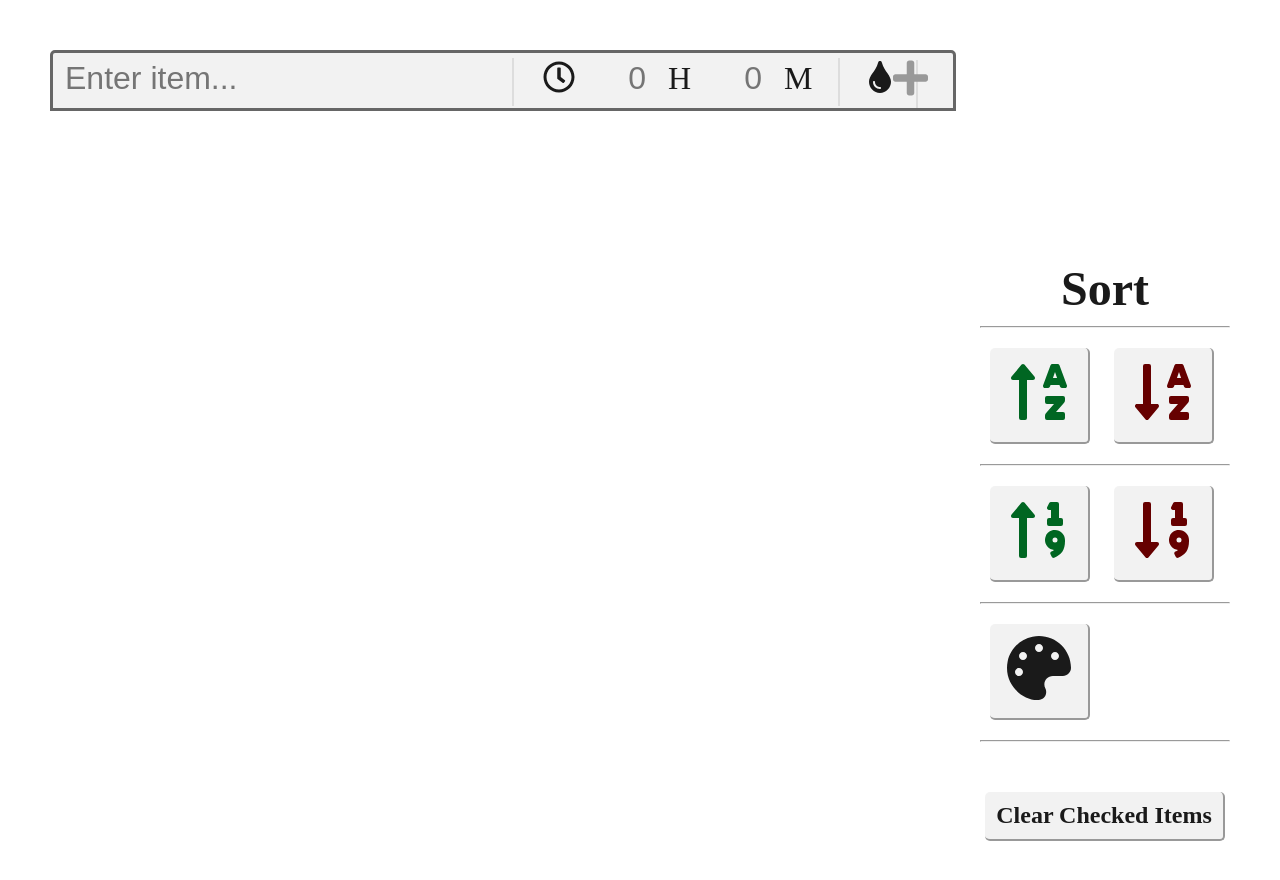
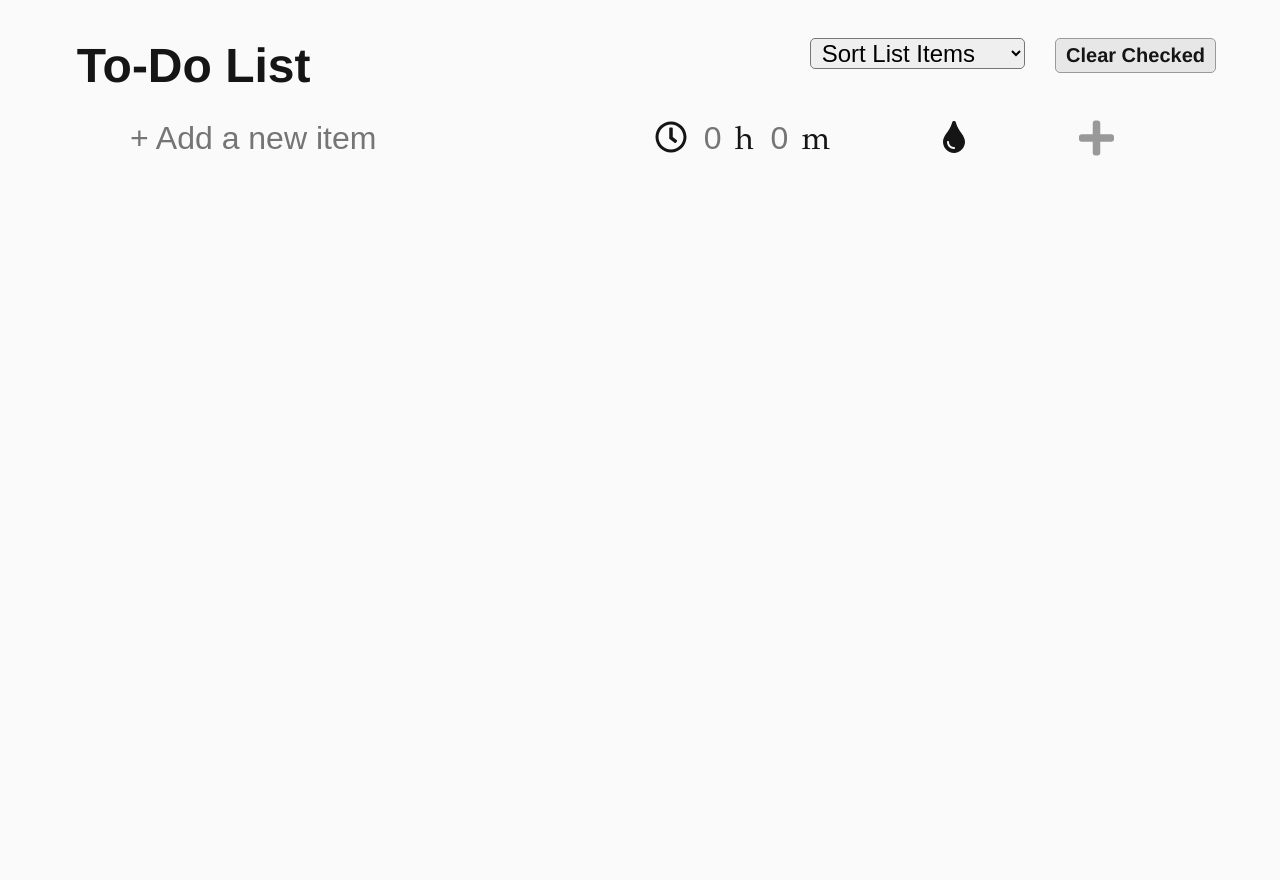
Before and after one commit to mcdoash/ToDoList, a plain HTML site: page index.html in a window 1280 px wide. After the commit the page ends 800 px from the top, so only its background shows below. Drawn offline with Linux system fonts and the light colour scheme.

Commit message:
Add new static version files

```diff
--- a/index.html
+++ b/index.html
@@ -1,100 +1,58 @@
 <!DOCTYPE html>
 <html lang="en">
     <head>
-        <title>To Do List</title>
-
-        <!--meta data-->
+        <title>To-Do List</title>
         <meta name="viewport" content="width=device-width, initial-scale=1.0">
         <meta charset="UTF-8">
 
-        <!--fonts and icons-->
         <script src="https://kit.fontawesome.com/815e3fa0ad.js" crossorigin="anonymous"></script>
         <script src="https://use.fontawesome.com/releases/v5.10.2/js/all.js" data-search-pseudo-elements></script>
 
-
-        <!--stylesheet-->
         <link rel="stylesheet" href="main.css">
-
     </head>
 
     <body>
-        <div id="wrapper">
+        <header>
+            <h1>To-Do List</h1>
 
-            <!--contains the form to add a new item and all items added-->
-            <div id="list">
-                <form name="addItem" id="addItem">
+            <select name="sort" id="sort" onchange="sortItems(); buildList()">
+                <option value="" selected="true" disabled>&nbsp;Sort List Items</option>
+                <option value="created">Created</option>
+                <option value="alphaAsc">Name, low to high</option>
+                <option value="alphaDesc">Name, high to low</option>
+                <option value="timeAsc">Time, low to high</option>
+                <option value="timeDesc">Time, high to low</option>
+                <option value="colour">Colour</option>
+            </select>
 
-                    <!--input for item name-->
-                    <div class="inputSection">
-                        <input type="text" name="itemName" placeholder="Enter item...">
-                    </div>
+            <div id="remove" onclick="clearItems()">Clear Checked</div>
+        </header>
 
-                    <!--input for duration-->
-                    <div class="inputSection">
-                        <i class="far fa-clock"></i>
-                        <input type="number" name="hours" placeholder="0" min="0">H
-                        <input type="number" name="minutes" placeholder="0" min="0" max="59">M
-                    </div>
+        <div id="list">
+            <ul id="listItems"></ul>
 
-                    <!--input for colour-->
-                    <div class="inputSection">
-                        <i class="fas fa-tint"></i>
-                        <input type="color" name="colour" id="colourPicker" value="#0000">
-                    </div>
+            <form name="new-item" id="new-item">
+                <div class="section">
+                    <input type="text" name="name" placeholder="+ Add a new item">
+                </div>
 
-                    <!--add item button-->
-                    <div class="inputSection" id="add">
-                        <i class="fas fa-plus fa-lg"></i>
-                    </div>
-                </form>
+                <div class="section">
+                    <i class="far fa-clock"></i>
+                    <input type="number" name="hours" placeholder="0" min="0" step="1">h
+                    <input type="number" name="minutes" placeholder="0" min="0" max="59" step="1">m
+                </div>
 
-                <!--actual list contents-->
-                <ul id="listItems">
-                    <!--list items will appear here as they are added by user-->
-                </ul>
-            </div>
+                <div class="section">
+                    <i class="fas fa-tint"></i>
+                    <input type="color" name="colour" id="colourPicker" onchange="colourIndicator()" value="#000000">
+                </div>
 
-            <!--list operation menu-->
-            <div id="sidebar">
-
-                <!--sort options-->
-                <div id="sort">
-                    <h2>Sort</h2>
-                    <hr style="margin: 10px 0;"/>
-
-                    <!--sort alphabetically ascending-->
-                    <div class="sortOption">
-                        <i class="fas fa-sort-alpha-up" onclick="sortItems(0, 0)" style="color: #006622;"></i>
-                    </div>
-                    <!--sort alphabetically descending-->
-                    <div class="sortOption">
-                        <i class="fas fa-sort-alpha-down" onclick="sortItems(0, 1)" style="color: #660000;"></i>
-                    </div>
-                    <hr style="margin: 10px 0;"/>
-
-                    <!--sort by duration ascending-->
-                    <div class="sortOption">
-                        <i class="fas fa-sort-numeric-up" onclick="sortItems(1, 0)" style="color: #006622;"></i>
-                    </div>
-                    <!--sort by duration descending-->
-                    <div class="sortOption">
-                        <i class="fas fa-sort-numeric-down" onclick="sortItems(1, 1)" style="color: #660000;"></i>
-                    </div>
-                    <hr style="margin: 10px 0;"/>
-
-                    <!--sort by colour-->
-                    <div class="sortOption">
-                        <i class="fas fa-palette" onclick="sortItems(2, 0)"></i>
-                    </div>
+                <div class="section" id="add">
+                    <i class="fas fa-plus fa-lg" onclick="newItem()"></i>
                 </div>
-                <hr style="margin-bottom: 50px; margin-top: 10px;"/>
-
-                <!--remove checked items button-->
-                <div id="remove" class="button"><h2>Clear Checked Items</h2></div>
-            </div>
+            </form>
         </div>
     </body>
 
-    <!--link to javascript file-->
     <script src="script.js"></script>
 </html>
--- a/main.css
+++ b/main.css
@@ -5,91 +5,112 @@
 }
 html {
     font-size: 16px;
-    color: #1a1a1a;
+    font-family: Helvetica, sans-serif;
+    color: #151515;
+}
+body {
+    padding: 5%;
+    background-color: #fafafa;
 }
 
+h1 {
+    font-size: 3rem;
+    position: absolute;
+    top: 0;
+    left: 1vw;
+}
 
-
-.button {
-    padding: 10px;
-    margin: 2%;
+header {
+    width: 100vw;
+    height: 4rem;
+    position: fixed;
+    top: 3vw;
+    text-align: right;
+}
+header * {
+    display: inline-block;
+}
+#sort {
+    width: fit-content;
+    margin-right: 2%;
+    cursor: pointer;
+    font-size: 1.5rem;
+    border-radius: 5px;
+}
+select:focus {
+    outline: none;
+}
+#remove {
+    padding: 5px 10px;
+    margin-right: 10vw;
+    font-size: 1.25rem;
+    font-weight: bold;
     text-align: center;
     cursor: pointer;
-    background-color: rgba(0, 0, 0, 0.05);
+    background-color: rgba(0, 0, 0, 0.075);
     border-radius: 5px;
-    border-right: 2px solid #999;
-    border-bottom: 2px solid #999;
+    border: 1px solid #999;
     transition: background-color 0.5s;
 }
-.button:hover {
-    background-color: rgba(0, 0, 0, 0.1);
+#remove:hover {
+    background-color: rgba(0, 0, 0, 0.15);
 }
 
 
 
 #list {
-    min-width: 960px;
-    float: left;
-    padding: 50px;
+    margin: 3rem 0 0 5%;
+    font-family: Garamond, serif;
+}
+
+#new-item {
+    margin-top: 25px;
+    transition: background-color 0.5s;
+}
+#new-item:hover {
+    background-color: #e2e1e1;
+}
+#new-item * {
     display: inline-block;
 }
 
-#addItem, .item {
-    padding: 5px 10px 0 10px;
-    border-radius: 5px 5px 0 0;
-}
-#addItem {
-    position: relative;
-    margin-bottom: 50px;
-    border: 3px solid #666;
-    background-color: rgba(0, 0, 0, 0.05);
-}
-#addItem * {
-    display: inline-block;
-}
-
-.inputSection {
+#new-item .section {
     height: 3rem;
-    margin-right: 25px;
-    padding-right: 25px;
+    margin-right: 10%;
     position: relative;
     font-size: 2rem;
-    border-right: 2px solid #ddd;
 }
-.inputSection#add {
+input[type=number] {
+    width: 50px;
+    text-align: right;
+    margin: 0 -5px;
+}
+#new-item .section#add {
     margin-right: 0;
     color: #999;
     cursor: pointer;
-    position: absolute;
-    right: 0;
-    border: none;
     transition: color 0.75s;
 }
-.inputSection#add:hover {
+#new-item .section#add:hover {
     color: #000;
 }
 
 input {
-    padding: 2px;
+    padding: 2%;
+    outline: none;
     border: none;
-    outline: none;
     font-size: 2rem;
-    background-color: rgba(0, 0, 0, 0);
+    background-color: transparent;
 }
-input[type="number"] {
-    width: 75px;
-    text-align: right;
-    margin: 0 5px;
-}
-/*overriding by setting opacity to zero, effective area is entire space*/
 input[type="color"] {
-    width: 80px;
-    height: 70px;
+    width: 2.5rem;
+    height: 4rem;
     margin: 0;
     opacity: 0;
     position: absolute;
-    left: -30px;
+    left: -10px;
     bottom: 0;
+    cursor: pointer;
 }
 
 
@@ -97,34 +118,31 @@ ul {
     padding: 0;
     list-style: 0;
 }
+.item * {
+    display: inline-block;
+}
 .item {
+    height: 2.5rem;
     margin: 2% 0;
     list-style-type: none;
-    cursor: pointer;
-    font-size: 2rem;
-    color: #999;
-    border-bottom: 2px solid #999;
-    transition: background-color 0.5s;
-    transition: opacity 2s;
+    font-size: 1.75rem;
+    position: relative;
+    transition: opacity 0.5s;
 }
 .item:hover {
-    background-color: rgba(0, 0, 0, 0.05);
+    opacity: 0.6;
 }
 .item::before {
     display: none;
+    content: "\f0c8";
     font-family: "Font Awesome 5 Free";
-    content: "\f0c8";
 }
-.item h2 {
-    margin-right: 50px;
-    margin-left: 10px;
-}
-.item h2:first-of-type {
-    width: 570px;
-    color: #1a1a1a;
-}
-.item * {
-    display: inline-block;
+.item h2.name {
+    position: absolute;
+    left: 0;
+    bottom: 0;
+    padding-left: 2rem;
+    cursor: pointer;
 }
 
 .checked {
@@ -134,32 +152,25 @@ ul {
     content: "\f14a";
 }
 
-
-
-#sidebar {
-    width: 250px;
-    margin: 50px;
-    float: right;
-    display: inline-block;
+.item .time {
+    position: absolute;
+    right: 10%;
+    bottom: 0;
+}
+.item .time h2 {
+    margin-right: 20px;
 }
 
-#sort h2 {
-    font-size: 3rem;
-    text-align: center;
+.item input[type="color"] {
+    width: 40px;
+    height: 50px;
+    right: 1%;
+    bottom: -10px;
+    left: auto;
 }
-.sortOption {
-    width: 100px;
-    padding: 10px 5px;
-    margin: 10px;
-    font-size: 4rem;
-    text-align: center;
-    cursor: pointer;
-    display: inline-block;
-    border-radius: 5px;border-right: 2px solid #999;
-    border-bottom: 2px solid #999;
-    background-color: rgba(0, 0, 0, 0.05);
-    transition: background-color 0.5s;
+
+.item .colour-changer {
+    position: absolute;
+    right: 2%;
+    bottom: 5px;
 }
-.sortOption:hover {
-    background-color: rgba(0, 0, 0, 0.1);
-}
--- a/script.js
+++ b/script.js
@@ -1,196 +1,185 @@
-//event listener for add button
-document.getElementById("add").addEventListener("click", addItem);
+let listItems = [];
+let id = 0;
+let sort = false;
 
-//event listener for remove button
-document.getElementById("remove").addEventListener("click", clearItems);
+//create a new item from form data and add to the list
+function newItem() {
+    let form = document.forms["new-item"];
+    let name = form["name"].value;
 
-//event listener for colour picker
-document.getElementById("colourPicker").addEventListener("change", colourChange);
+    if(name === "") {
+        alert("Please add a valid item.");
+    }
+    else {
+        //get form data
+        let colour = form["colour"].value;
+        let hours = form["hours"].value;
+        let minutes = form["minutes"].value;
 
+        //set time to 0 if undefined
+        if (hours == "") hours = 0;
+        if (minutes == "") minutes = 0;
 
-//addItem function adds the item entered by the user to the list
-function addItem() {
-    //get value of item name entered
-    var name = document.forms["addItem"]["itemName"].value;
+        if(!colour) colour = "#999"; //set to default
 
-    //check if name if valid before continuing
-    if(validItem(name)) {
-        //get the remainder of item values
-        var colour = document.forms["addItem"]["colour"].value;
-        var hours = document.forms["addItem"]["hours"].value;
-        var minutes = document.forms["addItem"]["minutes"].value;
+        let item = {
+            id: id,
+            name: name,
+            hours: hours,
+            minutes: minutes,
+            totalTime: parseInt(hours * 60) + parseInt(minutes),
+            colour: colour,
+            checked: false
+        };
+        listItems.push(item);
+        document.getElementById("new-item").reset();
+        colourIndicator(); //reset colour picker
 
-        //determine if time should be displayed
-        var displayTime = false;
-        if(hours == "" && minutes == ""){ //both values empty
-            var totalTime = 0;
-        }
-        else {
-            if(hours == ""){
-                hours = 0;
-            }
-            else if(minutes == "") {
-                minutes = 0;
-            }
-            var totalTime = hours*60 + minutes; //create total time (in minutes) for sorting later on
-            displayTime = true;
-        }
-
-        //clear form
-        document.getElementById("addItem").reset();
-        colourChange(); //reset colour picker icon colour
-
-        //create new div element to hold all the new item elements
-        var newItem = document.createElement("li");
-        newItem.classList.add("item");
-        newItem.setAttribute("time", totalTime); //set values entered for easy sorting later
-        newItem.setAttribute("colour", colour);
-        newItem.setAttribute("onClick", "checked(this)"); //check off item when clicked
-
-
-        var nameHeading = document.createElement("h2"); //create heading for name
-        //add item name to heading
-        var nameText = document.createTextNode(name);
-        nameHeading.appendChild(nameText);
-
-        newItem.appendChild(nameHeading); //add heading to div
-
-        //create and add elements for time, if needed
-        if(displayTime) {
-            var timeHeading = document.createElement("h2"); //create heading for time
-
-            //add time to heading
-            var timeText = document.createTextNode( hours + "h " + minutes + "m");
-            timeHeading.appendChild(timeText);
-
-            //add clock icon
-            newItem.innerHTML += '<i class="far fa-clock fa-lg"></i>';
-            newItem.appendChild(timeHeading);
-        }
-
-        //change colour
-        newItem.style.color = colour; //icon colour
-        newItem.firstChild.style.color = colour; //text colour
-        newItem.style.borderBottom = "2px solid " + colour; //border colour
-
-        //get list and add new item
-        var list = document.getElementById("listItems");
-        list.appendChild(newItem);
-    }
-    //item name entered was not valid
-    else {
-        //display error box
-        alert("Please add a valid item.");
+        id++; //increase item id
+        buildList();
     }
 }
 
+//render to-do list
+function buildList() {
+    let list = document.getElementById("listItems");
+    list.innerHTML = ""; //clear
 
-/*
-validItem function checks if an item name is valid
-@param      name    text to be checked for validity
-@return             boolean if input is valid
-*/
-function validItem(name) {
-    if(name != "") { //not empty
-        return true;
+    if(sort) sortItems();
+
+    //build each list item
+    listItems.forEach(function(item) {
+        let newItem = document.createElement("li");
+        newItem.classList.add("item");
+        newItem.setAttribute("id", item.id);
+
+        if(item.checked) newItem.classList.add("checked");
+
+        //create name heading
+        let nameElem = document.createElement("h2");
+        nameElem.innerText = item.name;
+        nameElem.classList.add("name");
+        nameElem.setAttribute("onClick", "toggleChecked(this)");
+        newItem.appendChild(nameElem);
+
+        //build time element if defined
+        if(item.totalTime != 0) {
+            let timeElem = document.createElement("div");
+            timeElem.classList.add("time");
+
+            //build time heading
+            let timeText = document.createElement("h2");
+            timeText.innerText = item.hours + "h " + item.minutes + "m";
+            timeElem.appendChild(timeText);
+
+            //build time icon
+            let timeIcon = document.createElement("i");
+            timeIcon.classList.add("far", "fa-clock", "fa-lg");
+            timeElem.appendChild(timeIcon);
+
+            newItem.appendChild(timeElem);
+        }
+
+        //build colour changer
+        let colourIcon = document.createElement("i");
+        colourIcon.classList.add("fas", "fa-tint", "colour-changer");
+        newItem.appendChild(colourIcon);
+
+        let colourPicker = document.createElement("input");
+        colourPicker.setAttribute("type", "color");
+        colourPicker.setAttribute("value", item.colour);
+        colourPicker.setAttribute("onchange", "colourChange(this)");
+        newItem.appendChild(colourPicker);
+        setColour(newItem, item);
+
+        list.appendChild(newItem);
+    });
+}
+
+//toggle checked status of item
+function toggleChecked(item) {
+    item = item.parentElement;
+    item.classList.toggle("checked");
+
+    //find item in list
+    let entry = listItems.find(a => {return a.id == item.id});
+    entry.checked = !entry.checked; //toggle state
+}
+
+
+//clear all checked items from list
+function clearItems() {
+    listItems = listItems.filter(item => !item.checked);
+    buildList();
+}
+
+
+//sort items according to select value
+function sortItems() {
+    sort = true;
+    let sortType = document.getElementById("sort").value;
+
+    //sort by when item was adding
+    if(sortType === "created") {
+        listItems.sort(function(a, b) {
+            if (a.id > b.id) return 1;
+            else if (a.id < b.id) return -1;
+            return 0;
+        });
     }
-    else {
-        return false;
+    //sort alphanumerically
+    else if(sortType.includes("alpha")) {
+        listItems.sort(function(a, b) {
+            if (a.name > b.name) return 1;
+            else if (a.name < b.name) return -1;
+            return 0;
+        });
+    }
+    //sort by time
+    else if(sortType.includes("time")) {
+        listItems.sort(function(a, b) {
+            if (a.totalTime > b.totalTime) return 1;
+            else if (a.totalTime < b.totalTime) return -1;
+            return 0;
+        });
+    }
+    //sort by colour
+    else if(sortType === "colour") {
+        listItems.sort(function(a, b) {
+            if (a.colour > b.colour) return 1;
+            else if (a.colour < b.colour) return -1;
+            return 0;
+        });
+    }
+    //change to high to low
+    if(sortType.includes("Desc")) {
+        listItems.reverse();
     }
 }
 
-
-/*
-checked function toggles item's checked state via a class
-@param      item    item whose checked state is to be altered
-*/
-function checked(item) {
-    item.classList.toggle("checked");
+//change new item colour picker to currently selected colour
+function colourIndicator() {
+    let colourSelect = document.getElementById("colourPicker");
+    colourSelect.parentElement.style.color = colourSelect.value;
 }
 
+//change item colour
+function colourChange(selector) {
+    let elem = selector.parentElement;
 
-/*
-clearItems function clears all checked items from the list
-*/
-function clearItems() {
-    //get all checked items
-    var checkedItems = document.getElementsByClassName("checked");
+    //find item in list and change value
+    let item = listItems.find(a => {return a.id == elem.id});
+    item.colour = selector.value;
+    setColour(elem, item);
 
-    //remove every item that has been checked
-    while(checkedItems[0]) {
-        checkedItems[0].parentNode.removeChild(checkedItems[0]);
+    if(sort) {
+        sortItems();
+        buildList();
     }
 }
 
-/*
-function sortItems sorts list contents based on arguments
-@param      type        type of sort to be conducted.
-                        0: alphanumericly
-                        1: by duration
-                        2: by colour
-            direction   direction of sort
-                        0: ascending
-                        1: descending
-*/
-function sortItems(type, directon) {
-    var swaping, items, swap, a, b;
-    var list = document.getElementById("listItems"); //list element
-
-    //simple bubble sort
-    do {
-        swaping = false;
-        items = list.getElementsByTagName("li"); //get new list of items (ordering will change)
-
-        for(var i=0; i<(items.length-1); i++) {
-            swap = false;
-
-            //if first type (aplhanumerical)
-            if(type == 0) {
-                //if sorting ascending
-                if(directon == 0){
-                    a = items[i].textContent;
-                    b = items[i+1].textContent;
-                }
-                //sort descending
-                else {
-                    b = items[i].textContent;
-                    a = items[i+1].textContent;
-                }
-            }
-            //if second type (duration)
-            else if(type == 1) {
-                //if sorting ascending
-                if(directon == 0){
-                    a = items[i].getAttribute("time");
-                    b = items[i+1].getAttribute("time");
-                }
-                //sort descending
-                else {
-                    b = items[i].getAttribute("time");
-                    a = items[i+1].getAttribute("time");
-                }
-            }
-            //third type (colour)
-            else {
-                a = items[i].getAttribute("colour");
-                    b = items[i+1].getAttribute("colour");
-            }
-
-            if(a > b) {
-                items[i].parentNode.insertBefore(items[i+1], items[i]); //swap items
-                swaping = true; //continue to sort
-                break;
-            }
-        }
-    } while(swaping);
+//set the colour styling of an item
+function setColour(item, data) {
+    item.style.color = data.colour;
+    item.style.borderBottom = "2px solid " + data.colour;
 }
-
-
-/*
-colourChange function changes the colour of the colour pick icon based on used entry
-This is to overwride the styling of the innate colour input element
-*/
-function colourChange() {
-    var colourPicker = document.getElementById("colourPicker");
-    colourPicker.parentElement.style.color = colourPicker.value; //set colour of icon to value of colour picker
-}
```
